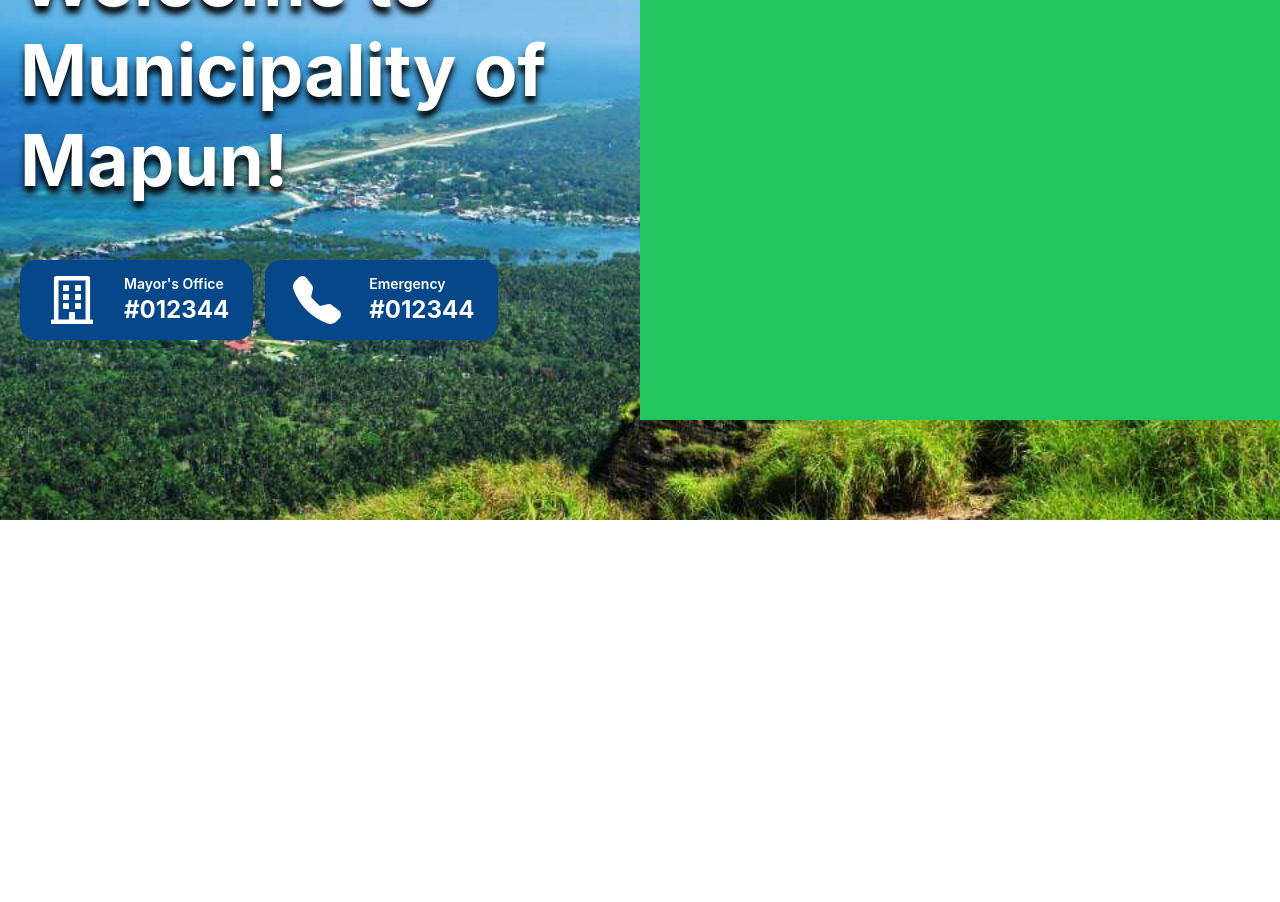
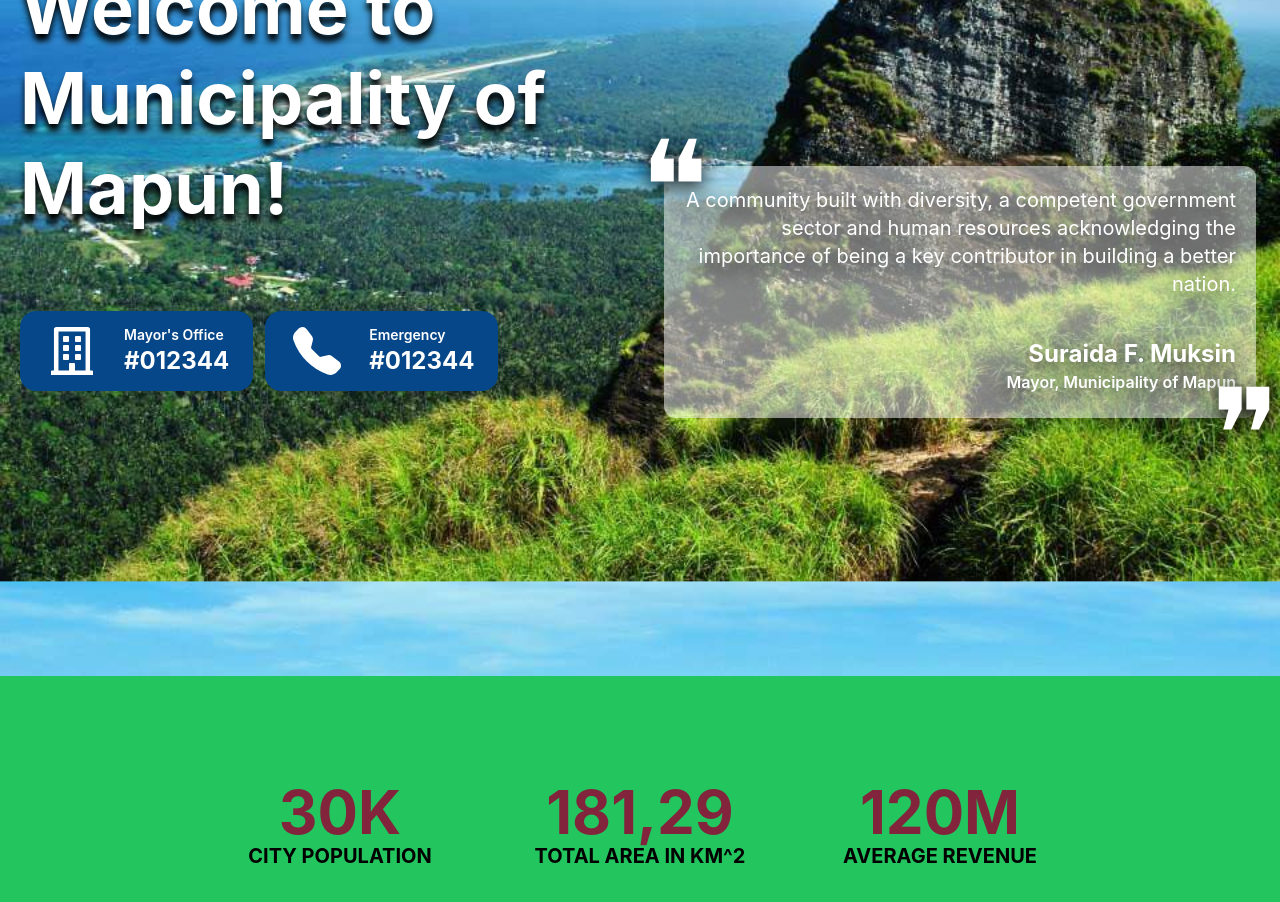
Before and after one commit to Dienviar/mapun, a React (Create React App) app: page / in a window 1280 px wide. Shown: the part 180-1082 px from the top of the page. Before the commit the page ends 800 px from the top, so only its background shows below. Built offline with nearby package versions, Linux system fonts and the light colour scheme.

Commit message:
labo labo na

```diff
--- a/src/App.js
+++ b/src/App.js
@@ -24,7 +24,7 @@ function App() {
 
   return (
     <>
-      <nav className='sticky top-0 w-full h-20 z-50 bg-rgba_black shadow-xl select-none'>
+      <nav className='sticky top-0 w-full h-20 z-50 bg-rgba_black_05 shadow-xl select-none'>
         {/* Logo holder */}
         <div className='absolute left-5 w-20 h-full'>
           <img src={require('./asset/Logo/mapun_logo.png')} alt="Mapun Logo" className='w-full h-full p-1' />
--- /dev/null
+++ b/src/Components/Home/CityStatistics.js
@@ -0,0 +1,26 @@
+import React from 'react'
+
+const CityStatistics = () => {
+  return (
+    <section className='w-full h-auto -mt-20'>
+        <article className='w-full h-300px bg-green-500 flex justify-center items-center flex-wrap'>
+            <div className='w-300px h-auto bg-red-500 screen650px:w-200px screen420px:w-full'>
+                <div className='w-full h-auto text-center'><p className='text-6xl text-red font-bold screen650px:text-5xl screen420px:text-3xl'>30K</p></div>
+                <div className='w-full h-auto text-center'><p className='text-black font-bold text-xl screen650px:text-lg'>CITY POPULATION</p></div>
+            </div>
+
+            <div className='w-300px h-auto bg-red-500 screen650px:w-200px screen420px:w-full'>
+                <div className='w-full h-auto text-center'><p className='text-6xl text-red font-bold screen650px:text-5xl screen420px:text-3xl'>181,29</p></div>
+                <div className='w-full h-auto text-center'><p className='text-black font-bold text-xl screen650px:text-lg'>TOTAL AREA IN KM^2</p></div>
+            </div>
+
+            <div className='w-300px h-auto bg-red-500 screen650px:w-200px screen420px:w-full'>
+                <div className='w-full h-auto text-center'><p className='text-6xl text-red font-bold screen650px:text-5xl screen420px:text-3xl'>120M</p></div>
+                <div className='w-full h-auto text-center'><p className='text-black font-bold text-xl screen650px:text-lg'>AVERAGE REVENUE</p></div>
+            </div>
+        </article>
+    </section>
+  )
+}
+
+export default CityStatistics
--- /dev/null
+++ b/src/Components/Home/HomeLanding.js
@@ -0,0 +1,69 @@
+import React from 'react'
+import { FaRegBuilding } from 'react-icons/fa'
+import { BsFillTelephoneFill } from 'react-icons/bs'
+
+const HomeLanding = () => {
+  return (
+      <section className='w-full h-auto -mt-20'>
+        <article className='w-full h-1000px flex justify-center items-center bg -mt-36 screen1050px:h-auto screen1050px:mb-20 screen420px:mt-0 screen420px:pt-5'>
+          <div className='w-1300px h-500px flex screen1050px:w-full screen1050px:grid screen1050px:h-auto'>
+            <div className='w-full h-auto grid'>
+              <div className='w-full h-3/5 flex justify-start items-center px-5 screen1050px:h-auto screen1050px:mb-10 screen1050px:mt-56 screen850px:mt-40 screen420px:mb-0 screen420px:mt-26'>
+                <p className='text-7xl drop-shadow-0_7_3_rgaba_black_1 text-white font-bold leading-tight screen530px:text-6xl screen530px:leading-snug screen420px:text-3xl'>
+                  Welcome to Municipality of Mapun!
+                </p>
+              </div>
+
+              <div className='w-full h-40 flex px-5 screen420px:grid screen420px:mt-5 screen420px:mb-16 screen420px:h-auto'>
+                <div className='w-auto h-2/4 bg-blue flex px-3 rounded-2xl screen530px:w-full screen420px:h-20'>
+                  <div className='w-20 h-full flex justify-center items-center screen530px:w-10'>
+                    <FaRegBuilding className='w-3/5 h-3/5 text-white screen420px:w-full screen420px:h-full'/>
+                  </div>
+                  <div className='w-auto h-full flex items-center justify-center'>
+                    <div className='w-auto h-auto px-3 screen420px:w-full'>
+                      <p className='text-white font-semibold text-sm'>Mayor's Office</p>
+                      <p className='text-white text-2xl font-bold screen530px:text-xl'>#012344</p>
+                    </div>
+                  </div>
+                </div>
+
+                <div className='w-auto h-2/4 bg-blue flex ml-3 px-3 rounded-2xl screen530px:w-full screen420px:ml-0 screen420px:h-20 screen420px:mt-5'>
+                  <div className='w-20 h-full flex justify-center items-center screen530px:w-10'>
+                    <BsFillTelephoneFill className='w-3/5 h-3/5 text-white'/>
+                  </div>
+                  <div className='w-auto h-full flex items-center justify-center'>
+                    <div className='w-auto h-auto px-3 screen420px:w-full'>
+                      <p className='text-white font-semibold text-sm'>Emergency</p>
+                      <p className='text-white text-2xl font-bold screen530px:text-xl'>#012344</p>
+                    </div>
+                  </div>
+                </div>
+              </div>
+            </div>
+
+            <div className='w-full h-auto flex justify-center items-end'>
+              <div className='relative w-full h-300px flex justify-center items-center p-6 mb-16 screen1050px:h-auto'>
+                <span className='absolute left-0 -top-5 text-9xl text-white drop-shadow-0_5_10_rgaba_black_8 screen420px:text-7xl screen420px:top-0 screen420px:left-2'>❝</span>
+                <div className='w-full h-full bg-rgba_white_05 rounded-xl pb-5'>
+                  <p className='text-right text-white drop-shadow-0_5_10_rgaba_black_8 text-xl px-5 mt-5 screen1050px:text-left screen1050px:mt-10'>
+                    A community built with diversity, a competent government sector and human resources acknowledging the importance of being a key contributor in building a better nation.
+                  </p>
+
+                  <p className='text-right text-2xl font-bold mt-10 text-white drop-shadow-0_5_10_rgaba_black_8 px-5 screen1050px:text-left'>
+                    Suraida F. Muksin
+                  </p>
+
+                  <p className='text-right text-base font-semibold text-white drop-shadow-0_5_10_rgaba_black_8 px-5 screen1050px:text-left'>
+                    Mayor, Municipality of Mapun
+                  </p>
+                </div>
+                <span className='absolute right-0 -bottom-14 text-9xl text-white drop-shadow-0_5_10_rgaba_black_8 screen420px:text-7xl screen420px:-bottom-5 screen420px:right-2'>❞</span>
+              </div>
+            </div>
+          </div>
+        </article>
+      </section>
+  )
+}
+
+export default HomeLanding
--- a/src/Components/Home/Landing.js
+++ /dev/null
@@ -1,48 +0,0 @@
-import React from 'react'
-import { FaRegBuilding } from 'react-icons/fa'
-import { BsFillTelephoneFill } from 'react-icons/bs'
-
-const Landing = () => {
-  return (
-      <section className='w-full h-auto -mt-20'>
-        <article className='w-full h-700px flex justify-center items-center bg'>
-          <div className='w-1300px h-500px flex'>
-            <div className='w-full h-auto '>
-              <div className='w-full h-3/5 flex justify-start items-center px-5'>
-                <p className='text-7xl drop-shadow-0-35-35_rgaba_black-8 text-white font-bold leading-tight'>Welcome to Municipality of Mapun!</p>
-              </div>
-
-              <div className='w-full h-40 flex justify-start items-center px-5'>
-                <div className='w-auto h-2/4 bg-blue flex px-3 rounded-2xl'>
-                  <div className='w-20 h-full flex justify-center items-center'>
-                    <FaRegBuilding className='w-3/5 h-3/5 text-white'/>
-                  </div>
-                  <div className='w-auto h-full flex items-center justify-center'>
-                    <div className='w-auto h-auto px-3'>
-                      <p className='text-white font-semibold text-sm'>Mayor's Office</p>
-                      <p className='text-white text-2xl font-bold'>#012344</p>
-                    </div>
-                  </div>
-                </div>
-
-                <div className='w-auto h-2/4 bg-blue flex ml-3 px-3 rounded-2xl'>
-                  <div className='w-20 h-full flex justify-center items-center'>
-                    <BsFillTelephoneFill className='w-3/5 h-3/5 text-white'/>
-                  </div>
-                  <div className='w-auto h-full flex items-center justify-center'>
-                    <div className='w-auto h-auto px-3'>
-                      <p className='text-white font-semibold text-sm'>Emergency</p>
-                      <p className='text-white text-2xl font-bold'>#012344</p>
-                    </div>
-                  </div>
-                </div>
-              </div>
-            </div>
-            <div className='w-full h-auto bg-green-500'></div>
-          </div>
-        </article>
-      </section>
-  )
-}
-
-export default Landing
--- a/src/Pages/Home.js
+++ b/src/Pages/Home.js
@@ -1,10 +1,12 @@
 import React from 'react'
-import Landing from '../Components/Home/Landing'
+import HomeLanding from '../Components/Home/HomeLanding'
+import CityStatistics from '../Components/Home/CityStatistics'
 
 const Home = () => {
   return (
     <main className='relative w-full h-auto'>
-      <Landing/>
+      <HomeLanding/>
+      <CityStatistics/>
     </main>
   )
 }
--- a/src/index.css
+++ b/src/index.css
@@ -17,6 +17,12 @@ body {
 code {
   font-family: source-code-pro, Menlo, Monaco, Consolas, 'Courier New',
     monospace;
+}
+
+@media screen and (max-width: 250px){
+  body{
+    width: 250px;
+  }
 }
 
 /* a{
--- a/tailwind.config.js
+++ b/tailwind.config.js
@@ -36,31 +36,27 @@ module.exports = {
         '600px' : '600px',
         '700px' : '700px',
         '800px' : '800px',
+        '900px' : '900px',
+        '1000px' : '1000px',
       },
       colors: {
-        'rgba_black' : 'rgba(0,0,0,0.5)',
+        'rgba_black_05' : 'rgba(0,0,0,0.5)',
+        'rgba_white_05' : 'rgba(255,255,255,0.5)',
         'blue' : '#064789',
+        'red' : '#82243C',
       },
       dropShadow: {
-        '0-35-35_rgaba_black-8': '0 7px 3px rgba(0, 0, 0, 1)',
+        '0_7_3_rgaba_black_1': '0 7px 3px rgba(0, 0, 0, 1)',
+        '0_5_10_rgaba_black_8' : '0 5px 10px rgba(0, 0, 0, 8)'
       }
     },
     screens: {
       'screen250px' : {'max' : '250px'},
-      'screen300px' : {'max' : '300px'},
-      'screen350px' : '350px',
-      'screen400px' : {'max' : '400px'},
-      'screen450px' : {'max' : '450px'},
-      'screen500px' : {'max' : '500px'},
-      'screen550px' : {'max' : '550px'},
-      'screen600px' : '600px',
+      'screen420px' : {'max' : '420px'},
+      'screen530px' : {'max' : '530px'},
       'screen650px' : {'max' : '650px'},
-      'screen670px' : {'max' : '670px'},
-      'screen700px' : {'max' : '700px'},
-      'screen800px' : {'max' : '800px'},
-      'screen900px' : {'max' : '900px'},
-      'screen950px' : {'max' : '950px'},
-      'screen1160px' : {'max' : '1160px'},
+      'screen850px' : {'max' : '850px'},
+      'screen1050px' : {'max' : '1050px'},
     },
   },
   plugins: [],
```
Also changed, not shown: src/Navigation/Nav.js (+7 -7 lines).
